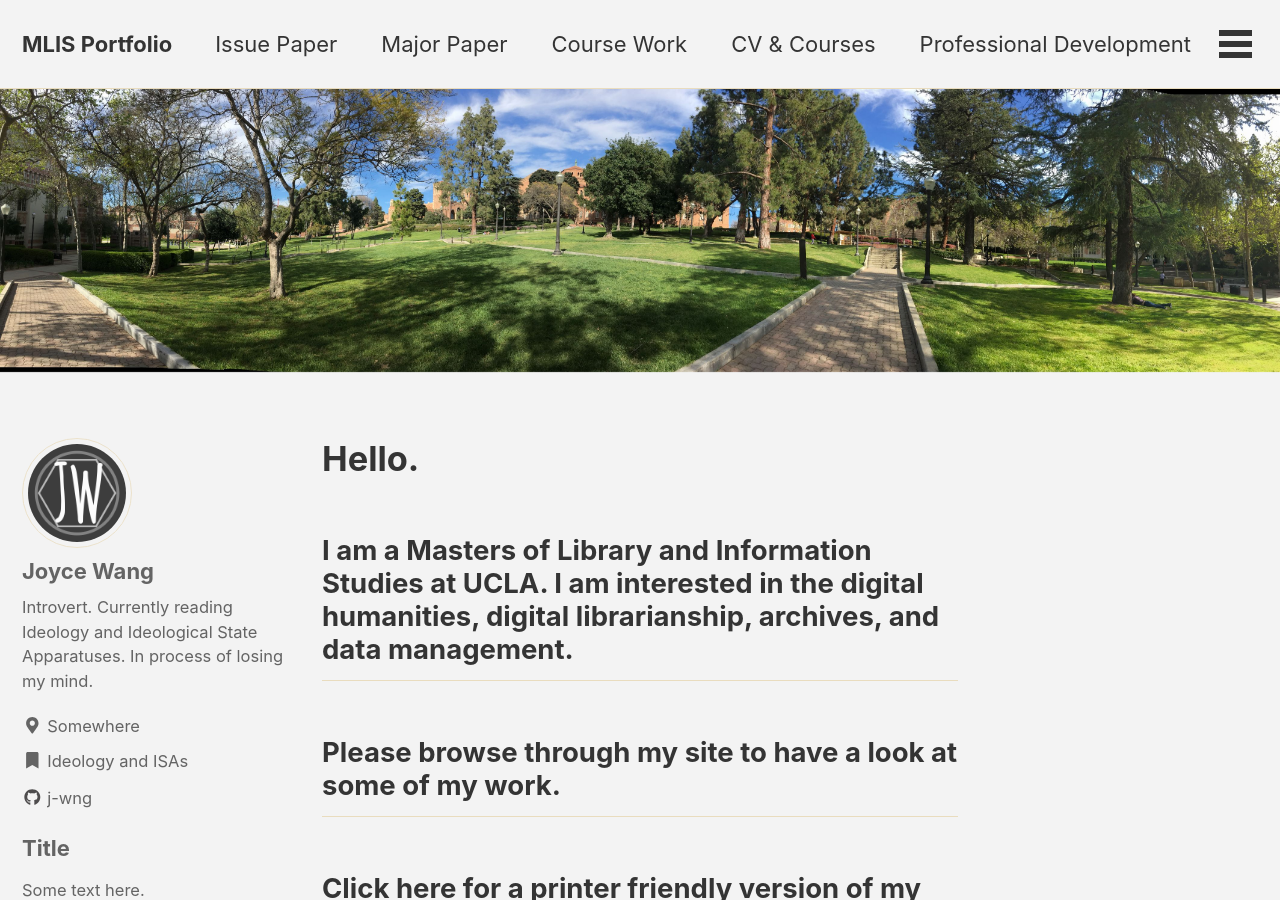
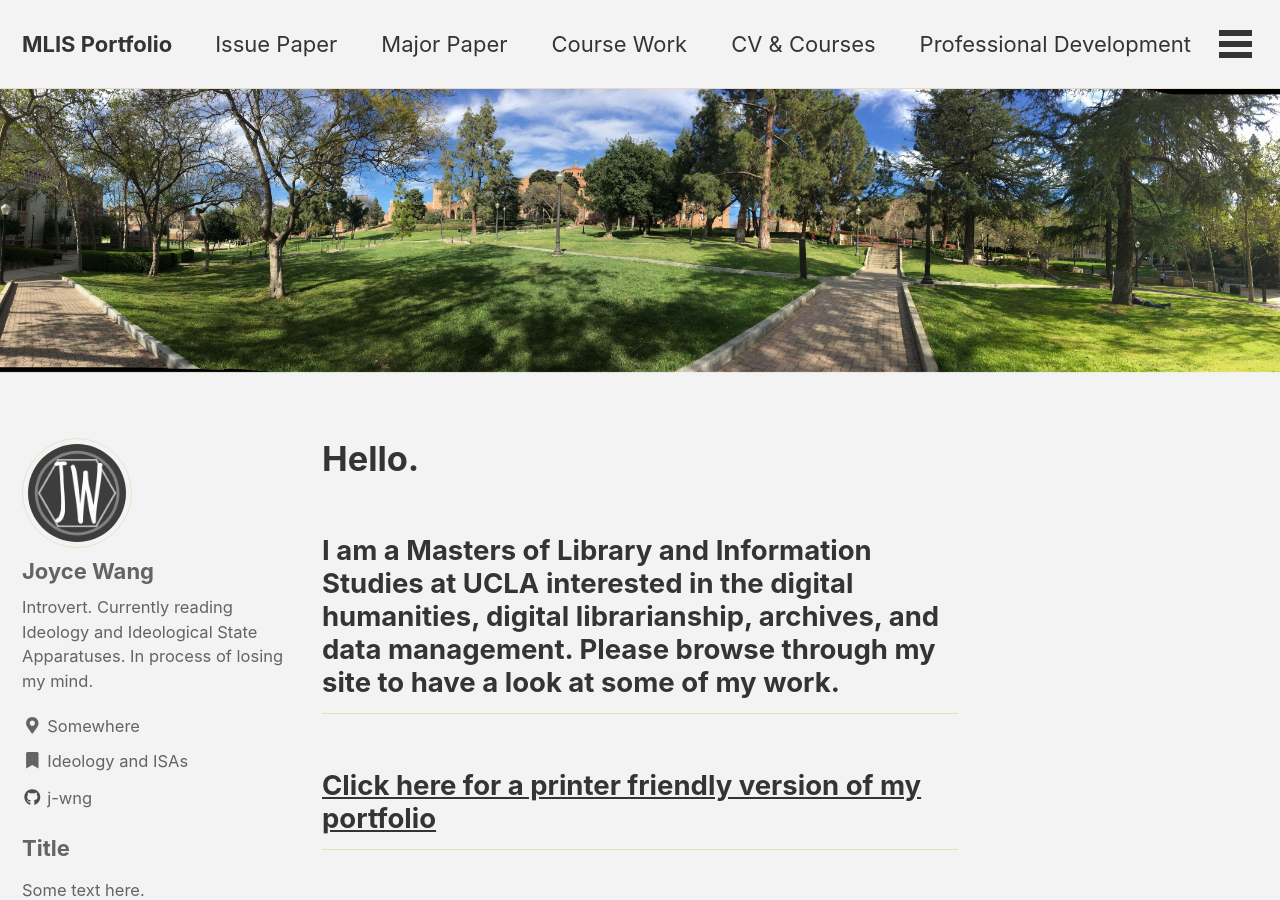
Before and after one commit to j-wng/portfolio, a Jekyll site: the page built from index.html, in a window 1280 px wide and 900 px high. Built offline with Jekyll 4.4.1, drawn with Linux system fonts in a browser that asks for light colours; cached includes are drawn as plain includes; nearby versions of some CDN libraries; the list of posts is cut into pages by our own code.

```diff
--- a/index.html
+++ b/index.html
@@ -13,9 +13,7 @@ sidebar:
 <head>
 
 <h1>Hello.</h1>
-<h2>I am a Masters of Library and Information Studies at UCLA. I am interested in the digital humanities, digital librarianship, archives, and data management.</h2>
-
-<h2>Please browse through my site to have a look at some of my work.</h2>
+<h2>I am a Masters of Library and Information Studies at UCLA interested in the digital humanities, digital librarianship, archives, and data management. Please browse through my site to have a look at some of my work.</h2>
 
 <h2>
 <a href="/portfolio/assets/MLISPortfolio_JW_print.pdf">Click here for a printer friendly version of my portfolio</a>
```
